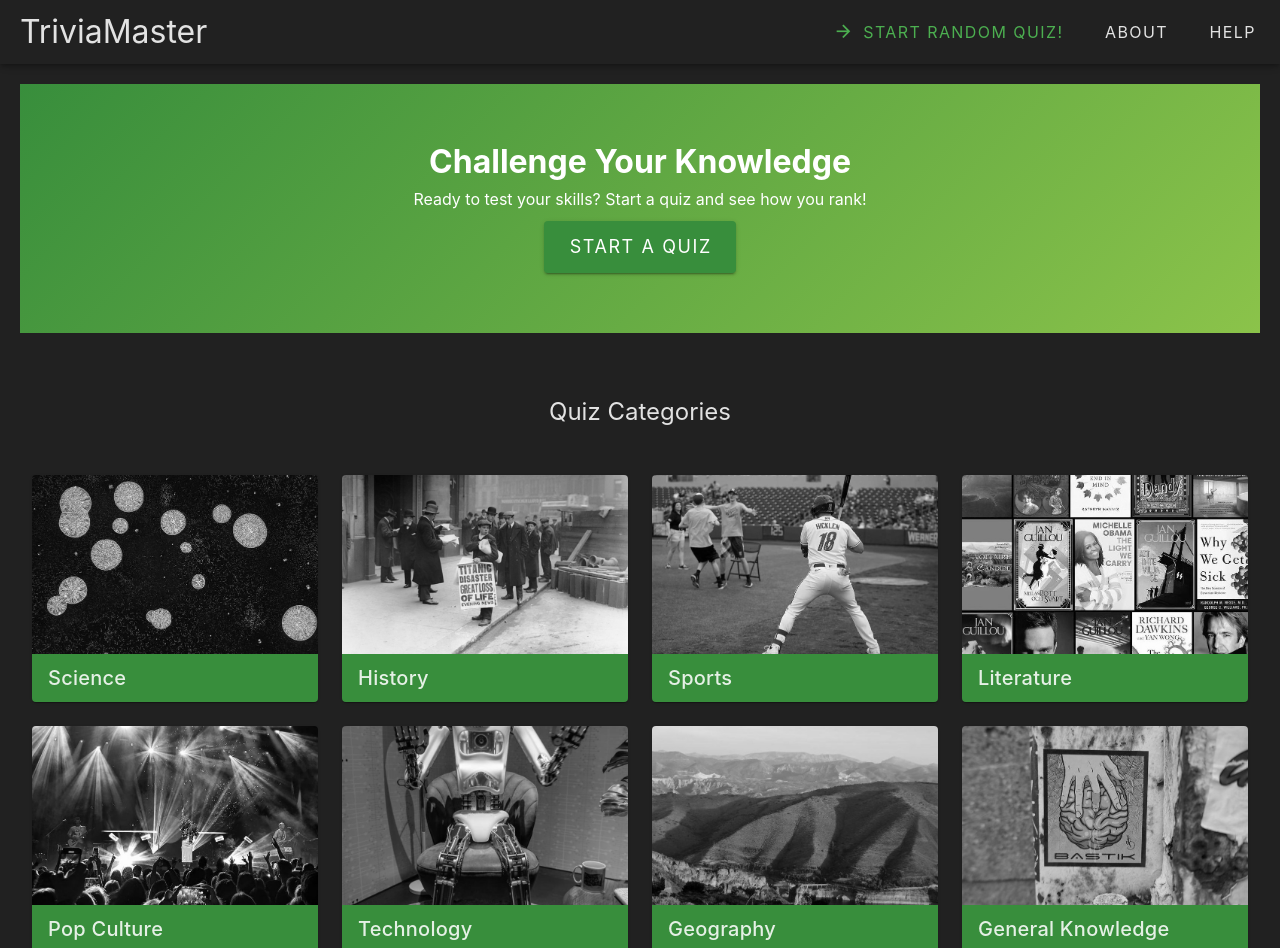
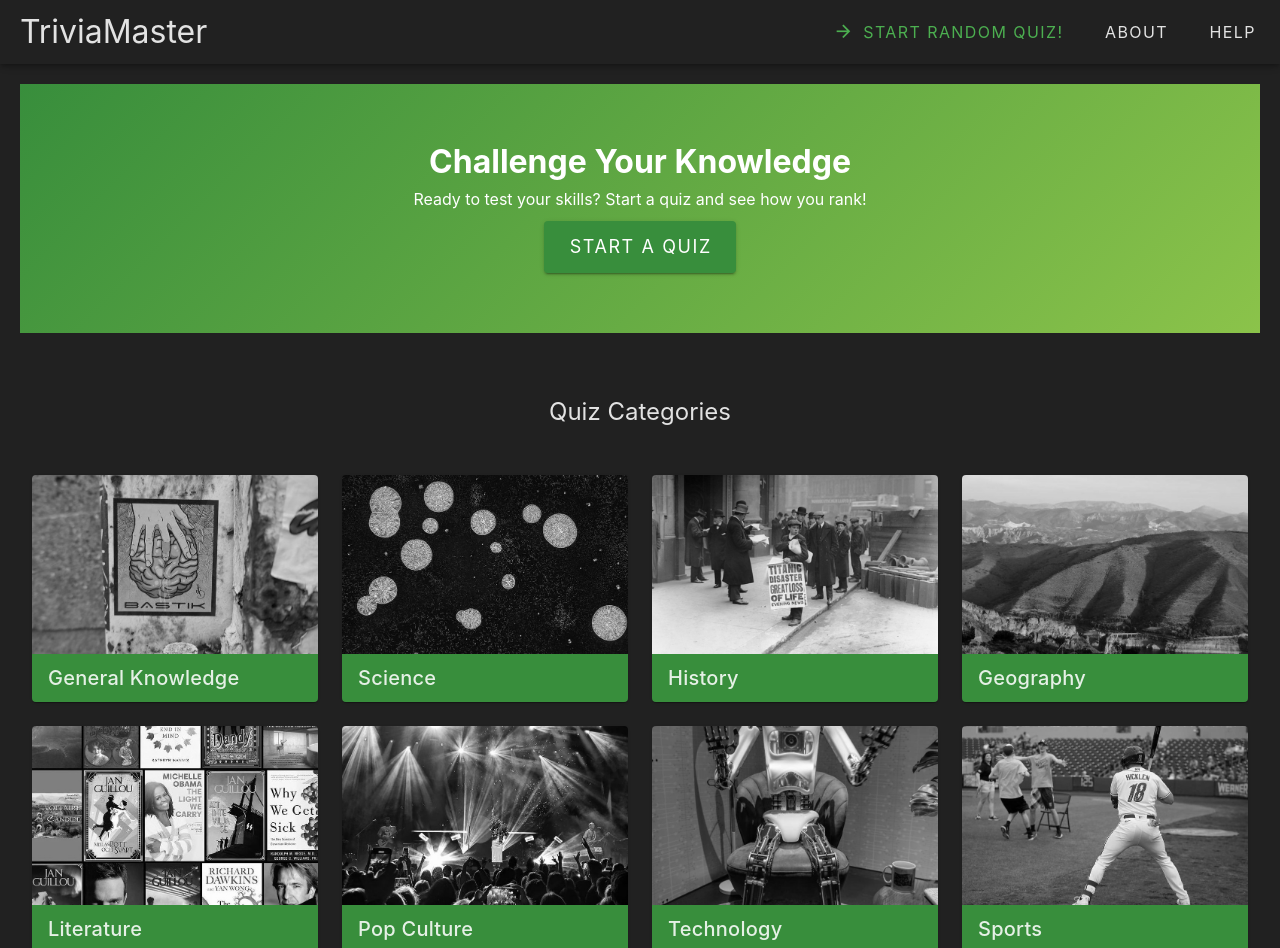
Before and after one commit to leoboehm/web-project, a Vue app: page / in a window 1280 px wide. Shown: the top 948 px of the page. Built offline with nearby package versions, Linux system fonts and the light colour scheme.

Commit message:
Implemented store for category list

```diff
--- a/src/store/QuestionStore.js
+++ b/src/store/QuestionStore.js
@@ -1,10 +1,17 @@
 import { defineStore } from 'pinia'
+import categories from '@/data/categories.json'
 
-export const QuestionStore = defineStore('QuestionStore', {
+export const useQuestionStore = defineStore('QuestionStore', {
   state: () => ({
     questions: [],
     categories: [],
   }),
-  getters: {},
-  actions: {},
+  getters: {
+    getCategories: state => state.categories,
+  },
+  actions: {
+    async actionFetchAllCategories() {
+      this.categories = categories.list;
+    },
+  },
 })
--- a/src/store/QuizStore.js
+++ b/src/store/QuizStore.js
@@ -1,8 +1,7 @@
 import { defineStore } from 'pinia'
 
 export const QuizStore = defineStore('QuizStore', {
-  state: () => ({
-  }),
+  state: () => ({}),
   getters: {},
   actions: {},
 })
--- a/src/store/StatisticStore.js
+++ b/src/store/StatisticStore.js
@@ -1,8 +1,7 @@
 import { defineStore } from 'pinia'
 
 export const StatisticStore = defineStore('StatisticStore', {
-  state: () => ({
-  }),
+  state: () => ({}),
   getters: {},
   actions: {},
 })
--- a/src/views/HomeView.vue
+++ b/src/views/HomeView.vue
@@ -7,11 +7,7 @@
         <p class="subtitle-1">
           Ready to test your skills? Start a quiz and see how you rank!
         </p>
-        <v-btn
-          color="primary-darken-1"
-          size="x-large"
-          to="/quiz"
-          class="my-2"
+        <v-btn color="primary-darken-1" size="x-large" to="/quiz" class="my-2"
           >Start a Quiz</v-btn
         >
       </v-col>
@@ -29,7 +25,7 @@
         :key="category.name"
       >
         <v-card :to="'/categories/' + category.id" class="category-card">
-          <v-img :src="category.image" max-height="500px" />
+          <v-img :src="category.img" max-height="500px" />
           <div class="overlay">
             <p class="pa-3">{{ category.description }}</p>
           </div>
@@ -50,66 +46,13 @@
 </template>
 
 <script>
+import { useQuestionStore } from '@/store/QuestionStore'
+
 export default {
   data() {
     return {
-      categories: [
-        {
-          id: 1,
-          name: 'Science',
-          image: '/img/science.jpg',
-          description:
-            'Questions about physics, biology, chemistry, and space.',
-        },
-        {
-          id: 2,
-          name: 'History',
-          image: '/img/history.jpg',
-          description:
-            'Topics covering world history, famous events, and important figures.',
-        },
-        {
-          id: 3,
-          name: 'Sports',
-          image: '/img/sports.jpg',
-          description:
-            'Cover popular sports, athletes, teams, and major events.',
-        },
-        {
-          id: 4,
-          name: 'Literature',
-          image: '/img/literature.jpg',
-          description: 'Focus on famous authors, books, and literary terms.',
-        },
-        {
-          id: 5,
-          name: 'Pop Culture',
-          image: '/img/pop_culture.jpg',
-          description:
-            'Movies, music, celebrities, and trends in entertainment.',
-        },
-        {
-          id: 6,
-          name: 'Technology',
-          image: '/img/technology.jpg',
-          description:
-            'Innovations, tech companies, gadgets, and computing basics.',
-        },
-        {
-          id: 7,
-          name: 'Geography',
-          image: '/img/geography.jpg',
-          description:
-            'Includes countries, capitals, landmarks, and natural wonders.',
-        },
-        {
-          id: 8,
-          name: 'General Knowledge',
-          image: '/img/general_knowledge.jpg',
-          description:
-            'Test your general knowledge with random questions from all categories!',
-        },
-      ],
+      questionStore: undefined,
+      categories: [],
       features: [
         {
           icon: 'mdi-trophy',
@@ -129,6 +72,14 @@ export default {
       ],
     }
   },
+
+  async beforeMount() {
+    this.questionStore = useQuestionStore()
+
+    await this.questionStore.actionFetchAllCategories()
+
+    this.categories = this.questionStore.getCategories;
+  },
 }
 </script>
 
@@ -146,7 +97,7 @@ export default {
   transform: scale(1.05);
 }
 .card-title {
-  background-color: #388E3C;
+  background-color: #388e3c;
 }
 .features {
   text-align: center;
```
